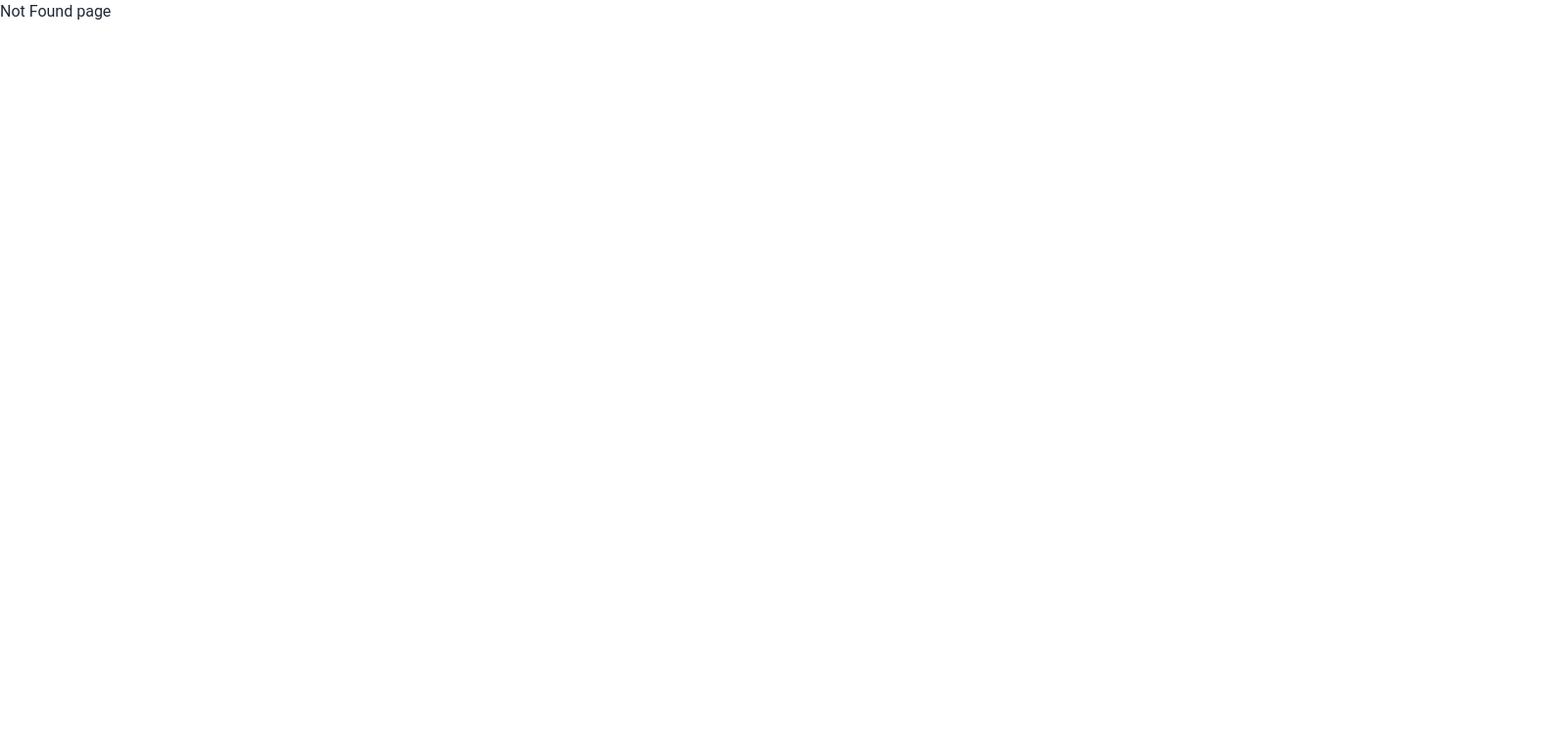
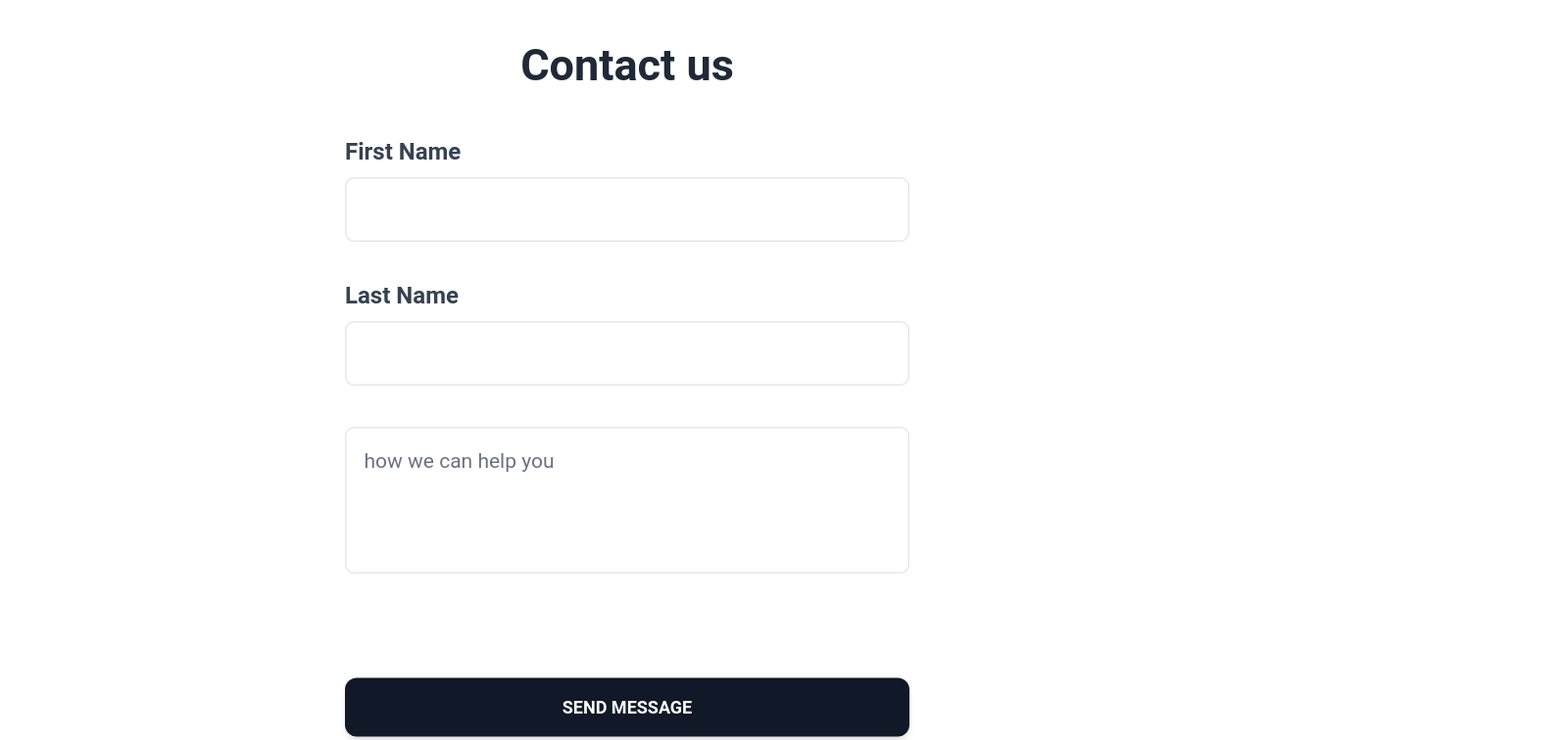
Before and after one commit to SaidIbenariba/Gazly, a React (Vite) app in the folder client/: page /contact in a window 1280 px wide. Before the commit this address had no page. Shown: the top 756 px of the page at 98% size, 1600 px wide, since content can reach past the window. Built offline with nearby package versions, Linux system fonts and the light colour scheme.

Commit message:
add contat and about us page

```diff
--- a/client/src/App.jsx
+++ b/client/src/App.jsx
@@ -12,6 +12,8 @@ import { useAuth } from "./hooks/useAuth";
 import OuvrierRoutes from "./pages/routes/OuvrierRoutes";
 import ResponsableRoutes from "./pages/routes/ResponsableRoutes";
 import AdminRoutes from "./pages/routes/AdminRoutes";
+import Contact from "./pages/Contact";
+import About from "./pages/About";
 const App = () => {
   return (
     <Routes>
@@ -20,6 +22,8 @@ const App = () => {
       <Route path="/register" element={<Register />} />
       {/* <Route element={<PrivateRoutes />} path="/private/*" /> */}
       <Route path="/profile" element={<Profile/>}   />
+      <Route path="/contact" element={<Contact/>}/>
+      <Route path="/about"  element={<About/>}/>
        {/* <PrivateRoutes/> */}
       <Route path="/private/*" element={PrivateRoutes()}/>
       <Route path="*" element={<Notfound />} />
--- a/client/src/components/form/index.jsx
+++ b/client/src/components/form/index.jsx
@@ -19,10 +19,12 @@ const FormField = ({
   inputType = "",
   name,
   required = false,
+  placeholder=false,
 }) => {
   return (
     <>
-      <Typography variant="h6" color="blue-gray" className="-mb-3">
+    <div className="flex flex-col gap-1">
+      <Typography variant="h6"  color="text" className="mb-0">
         {label}
       </Typography>
       {inputType === "select" ? (
@@ -68,6 +70,7 @@ const FormField = ({
             className: "before:content-none after:content-none",
           }}
           onChange={(e) => handleChange(e.target.value, name)}
+          placeholder={placeholder && placeholder}
         />
       ) : required ? (
         <Input
@@ -81,6 +84,7 @@ const FormField = ({
           onChange={(e) => handleChange(e.target.value, name)}
           required
           maxLength={20}
+          placeholder={placeholder && placeholder}
         />
       ) : (
         <Input
@@ -92,13 +96,14 @@ const FormField = ({
             className: "before:content-none after:content-none",
           }}
           onChange={(e) => handleChange(e.target.value, name)}
+          placeholder={placeholder && placeholder}
         />
-      )}
+      )}</div>
     </>
   );
 };
 
-const Form = ({ fields, onSubmit, initialValues, handleChange }) => {
+const Form = ({className = false, fields, onSubmit, initialValues, handleChange, shadow = true, msg = "SAVE" }) => {
   const [formValues, setFormValues] = useState(initialValues);
 
   useEffect(() => {
@@ -111,11 +116,12 @@ const Form = ({ fields, onSubmit, initialValues, handleChange }) => {
   };
 
   return (
-    <Card color="transparent" className="w-fit p-5" shadow={true}>
+    <Card color="transparent" className="w-fit p-5" shadow={shadow}>
       <form className="mt-2 mb-2 w-80 sm:w-96" onSubmit={handleSubmit}>
         <div className="mb-1 flex flex-col gap-6">
           {fields.map((field, index) => (
             <FormField
+            className = {className && className}
               key={index}
               label={field.label}
               type={field.type}
@@ -127,10 +133,11 @@ const Form = ({ fields, onSubmit, initialValues, handleChange }) => {
               }
               inputType={field.inputType}
               required={field.required}
+              placeholder={field.placeholder && field.placeholder}
             />
           ))}
-          <Button type="submit" className="button w-full mt-10" text={`save`}>
-            Save
+          <Button type="submit" className="button w-full mt-10" >
+            {msg}
           </Button>
         </div>
       </form>
--- a/client/src/context/AuthContext.jsx
+++ b/client/src/context/AuthContext.jsx
@@ -9,7 +9,7 @@ export const AuthContext = createContext();
 
 export const AuthProvider = ({ children }) => {
   const [error, setError] = useState()
-  const url = "https://gazly-backend.onrender.com";
+  const url = "http://localhost:5000";
   const [user, setUser] = useState(() => {
     const storedToken =
       localStorage.getItem("accessToken") ||
--- /dev/null
+++ b/client/src/pages/About.jsx
@@ -0,0 +1,32 @@
+import { Quote } from 'lucide-react'
+import React from 'react'
+import {Card} from "@material-tailwind/react"
+const About = () => {
+  return (
+    <div className='w-full flex flex-col justify-center items-center mt-32 lg:scale-[1.5] scale-100  origin-top gap-20'>
+     <h1 className='text-3xl font-bold'>
+        About us
+     </h1>
+     <div className='flex flex-row gap-5'>
+     <Card className='flex items-center w-[18em] p-5'>
+        <img src="../../public/person.png" alt="person" className='w-20' />
+        <span className='font-bold'> Said Ibenariba</span>
+        <span className='text-xs'>computer science student</span>
+       <p className='italic text-xs'> <Quote className='w-2'/>
+       said this is my vision can I build anything from sctarch through technologies.
+       </p>
+     </Card>
+     <Card className='flex items-center w-[18em] p-5'>
+     <img src="../../public/person.png" alt="person" className='w-20'/>
+        <span className='font-bold'> Iliass Wakkar</span>
+        <span className='text-xs'>computer science student</span>
+       <p className='italic text-xs'> <Quote className='w-2'/>
+       said this is my vision can I build anything from sctarch through technologies.
+       </p>
+     </Card>
+     </div>
+     </div>
+  )
+}
+
+export default About
--- /dev/null
+++ b/client/src/pages/Contact.jsx
@@ -0,0 +1,44 @@
+import { Card } from 'flowbite-react'
+import React from 'react'
+import Form from '../components/form'
+// import { useState } from 'react'
+const Contact = () => {
+    const [initialValues, setInitialValues] = React.useState({
+        firstname:"",
+        lastname:"",
+        email:"",
+        description:"",
+    })
+    const fields =[ {
+        name:"firstname",
+        label:"First Name"
+    },
+    {
+        name:"lastname",
+        label:"Last Name"
+    }, {
+        name:"description",
+        lable:"how we can help you",
+        inputType: "area",
+        placeholder:"how we can help you",
+    }
+];
+function handleSubmit () {
+    console.log("handlesubmit");
+}
+const handleChange = (value, fieldName) =>{
+    setInitialValues({ ...initialValues, [fieldName]: value });
+   }
+  return (
+    <div className='w-full flex flex-col justify-center items-center mt-10 lg:scale-[1.5] scale-100  origin-top'>
+     <h1 className='text-3xl font-bold'>
+        Contact us
+     </h1>
+     <Form  shadow={false} fields={fields} initialValues={initialValues} onSubmit={handleSubmit} handleChange={handleChange}  msg='SEND MESSAGE'/>
+
+
+     </div>
+  )
+}
+
+export default Contact
--- a/client/src/pages/Home.jsx
+++ b/client/src/pages/Home.jsx
@@ -32,7 +32,7 @@ export default function Home() {
             Each of ATi’s smart sensor modules is a sensor, amplifier and memory module in one compact package. Sensor modules can be calibrated independently and simply plugged into any of our smart detectors for immediate use. When installed in a gas detector, calibration data is loaded into the microprocessor so that no adjustments are needed. The result is a gas detector that can go from measuring anything from phosgene to ammonia in less than one minute.
             </Typography>
            </div>
-           <img src="/client/public/MQ2.jpg" alt="capteur MQ2"   className="h-[20rem] w-full object-cover object-center"
+           <img src="../../public/MQ2.jpg" alt="capteur MQ2"   className="h-[20rem] w-full object-cover object-center"
            />
         </Card>
         <Card className="flex flex-row items-start" shadow={false}>
@@ -48,7 +48,7 @@ En résumé, les capteurs MQ-2 et MQ-9 sont des composants essentiels dans la
 détection et la surveillance des gaz, offrant une solution fiable pour la sécurité et la
 qualité de l’air dans divers environnements domestiques, industriels et automobiles            </Typography>
            </div>
-           <img src="/client/public/montage.jpg" alt="montage des capteurs"   className="h-[20rem] w-full object-cover object-center"
+           <img src=".../../public/montage.jpg" alt="montage des capteurs"   className="h-[20rem] w-full object-cover object-center"
            />
         </Card>
         </div>
--- a/client/vite.config.js
+++ b/client/vite.config.js
@@ -14,7 +14,7 @@ export default defineConfig({
     },
     proxy:{
       "/api":{
-        target:"https://gazly-backend.onrender.com",
+        target:"http://localhost:5000",
         changeOrigin:true,
         rewrite:(path) => path.replace(/^\/api/,"/api")
       }
```
Also changed, not shown: client/public/person.png (added), 1 other file (tests, documents, lock files or other folders).
